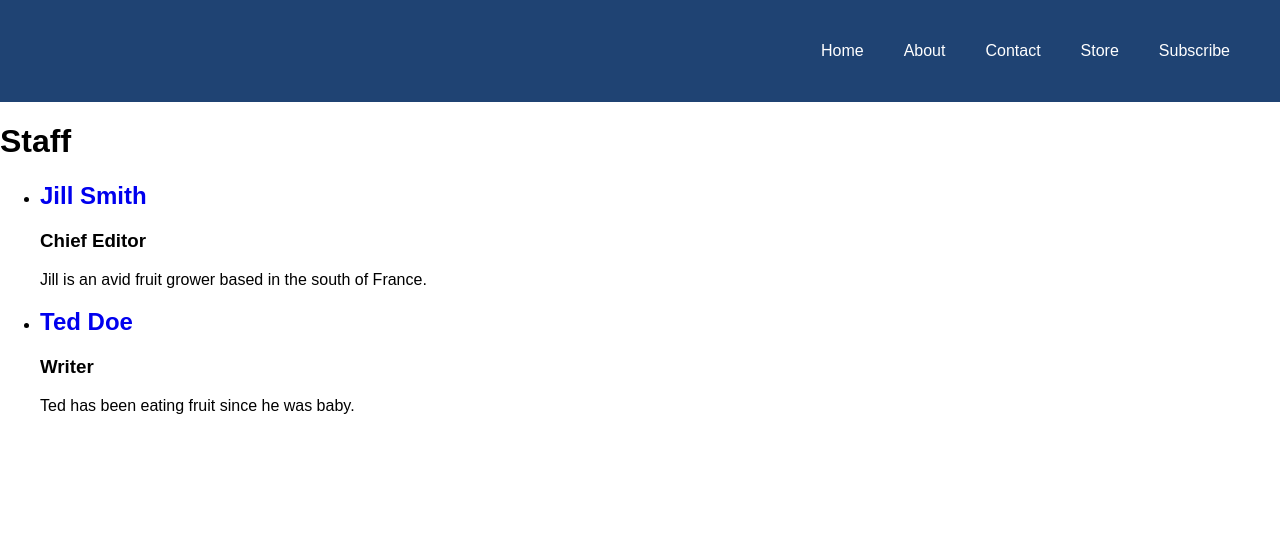
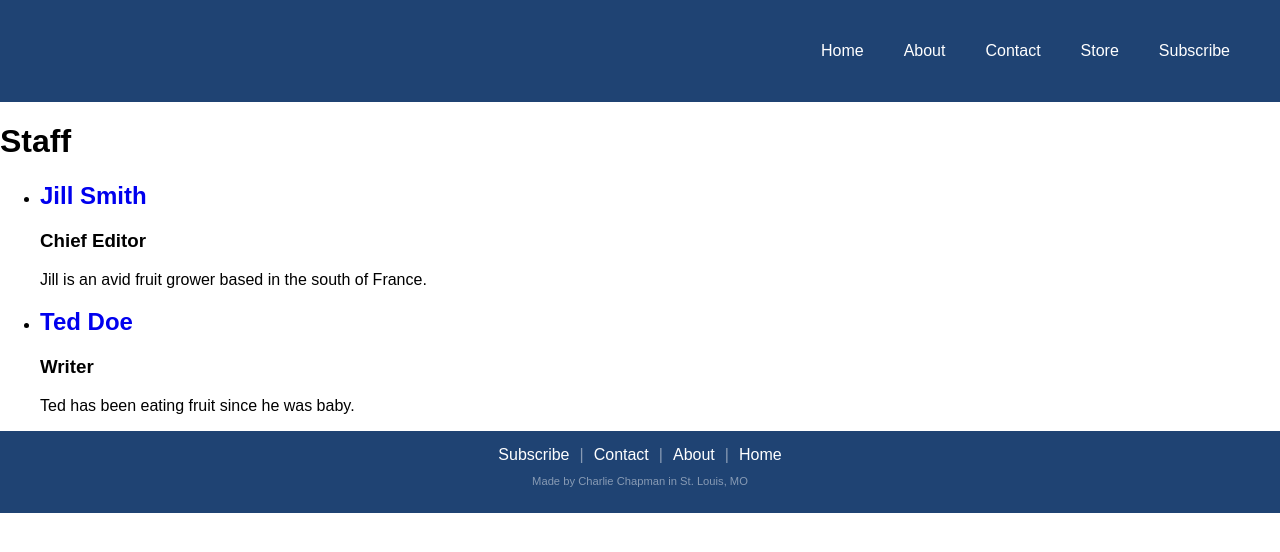
Before and after one commit to charliemchapman/launchedfm-site-v2, a Jekyll site: the page built from pages/staff.html, in a window 1280 px wide. Shown: the top 552 px of the page. Built offline with Jekyll 4.4.1, drawn with Linux system fonts in a browser that asks for light colours; some web fonts are replaced.

Commit message:
added paging

```diff
--- a/Gemfile
+++ b/Gemfile
@@ -14,4 +14,5 @@
     gem 'jekyll-sitemap'
     gem 'jekyll-feed'
     gem 'jekyll-seo-tag'
+    gem 'jekyll-paginate'
   end
--- a/_config.yml
+++ b/_config.yml
@@ -1,4 +1,6 @@
 url: "https://v2.launchedfm.com"
+paginate: 20
+paginate_path: "/page:num/"
 
 collections:
   authors:
--- /dev/null
+++ b/_includes/footer.html
@@ -0,0 +1,12 @@
+<div class="footer">
+    <div class="links">
+        <a href="/subscribe">Subscribe</a>
+        <span>|</span>
+        <a href="/contact">Contact</a>
+        <span>|</span>
+        <a href="/about">About</a>
+        <span>|</span>
+        <a href="/">Home</a>
+    </div>
+    <p class="signature">Made by Charlie Chapman in St. Louis, MO</p>
+</div>
--- a/_layouts/default.html
+++ b/_layouts/default.html
@@ -11,5 +11,6 @@
   <body>
     {% include navigation.html %}
     {{ content }}
+    {% include footer.html %}
   </body>
 </html>
--- a/_sass/main.scss
+++ b/_sass/main.scss
@@ -42,7 +42,6 @@
 .post-summary-hero {
     background-color: #2e62a6;
     color: white;
-    margin-bottom: 20px;
 
     .post-summary-content {
         padding-top: 20px;
@@ -110,4 +109,69 @@
             margin-top: 5px;
         }
     }
+
+    .post-summary-content:first-of-type {
+        margin-top: 20px;
+    }
 }
+
+.pagination {
+    margin-left: auto;
+    margin-right: auto;
+    max-width: 770px;
+    display: flex;
+    justify-content: space-between;
+    align-items: center;
+    margin-bottom: 20px;
+
+    .page_number {
+        padding-left: 10px;
+        padding-right: 10px;
+    }
+
+    .next, .previous {
+        min-width: 100px;
+        padding-top: 8px;
+        padding-bottom: 10px;
+        text-align: center;
+        margin: 0 20px;
+        font-size: 0.9rem;
+    }
+
+    a.next, a.previous {
+        background-color: #2e62a6;
+        color: white;
+    }
+
+    span.next, span.previous {
+        background-color: #c8daf1;
+        color: #677180;
+    }
+}
+
+.footer {
+    display: flex;
+    flex-direction: column;
+    align-content: center;
+    justify-content: center;
+    padding: 15px 0;
+    background-color: #1f4373;
+    color: #FFFFFF77;
+
+    .links {
+        align-content: center;
+        justify-content: center;
+        display: flex;
+        align-items: center;
+
+        a {
+            color: white;
+            padding: 0 10px;
+        }
+    }
+
+    p {
+        font-size: 0.7rem;
+        text-align: center;
+    }
+}
--- a/pages/index.html
+++ b/index.html
@@ -3,7 +3,7 @@
 title: Home
 ---
 
-{% for post in site.posts %}
+{% for post in paginator.posts %}
   {% if post == site.posts.first %}
     <div class="post-summary-hero">
       <div class="post-summary-content">
@@ -47,3 +47,5 @@
     </div>
   {% endif %}
 {% endfor %}
+
+{% include paginationLinks.html %}
```
Also changed, not shown: _includes/paginationLinks.html (added, +18 -0 lines), Gemfile.lock.
